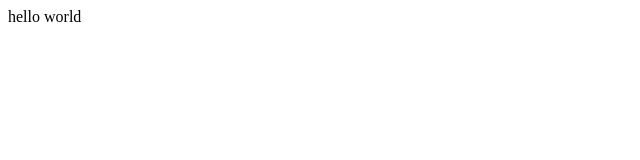
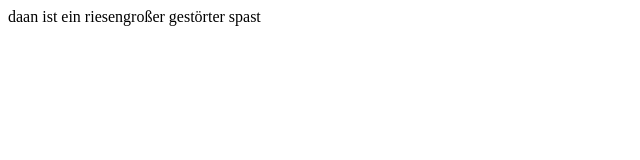
Before and after one commit to DaJaBeCoding/increlemental, a plain HTML site: page index.html in a window 1280 px wide. Shown: the whole page, without its empty margins (0-640 px from the left). Drawn offline with Linux system fonts and the light colour scheme.

Commit message:
Update index.html

```diff
--- a/index.html
+++ b/index.html
@@ -1,3 +1,3 @@
 <body>
-hello world
+daan ist ein riesengroßer gestörter spast
 </body>
```
